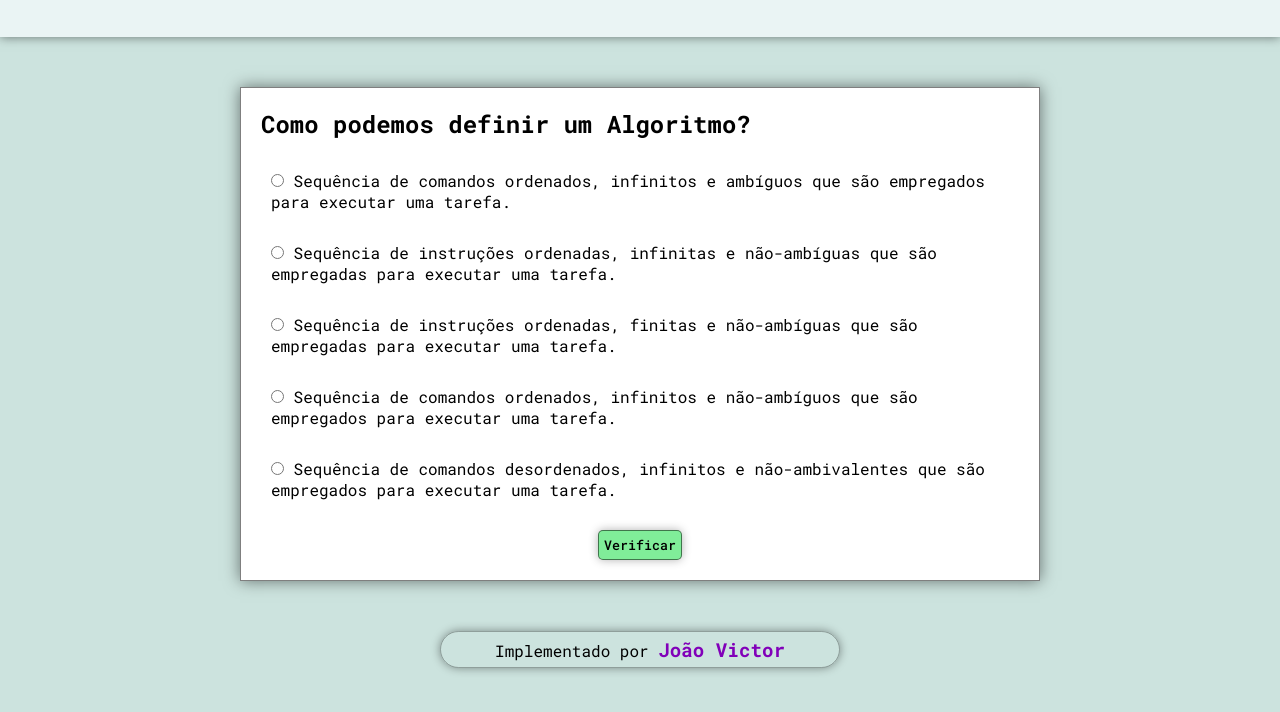
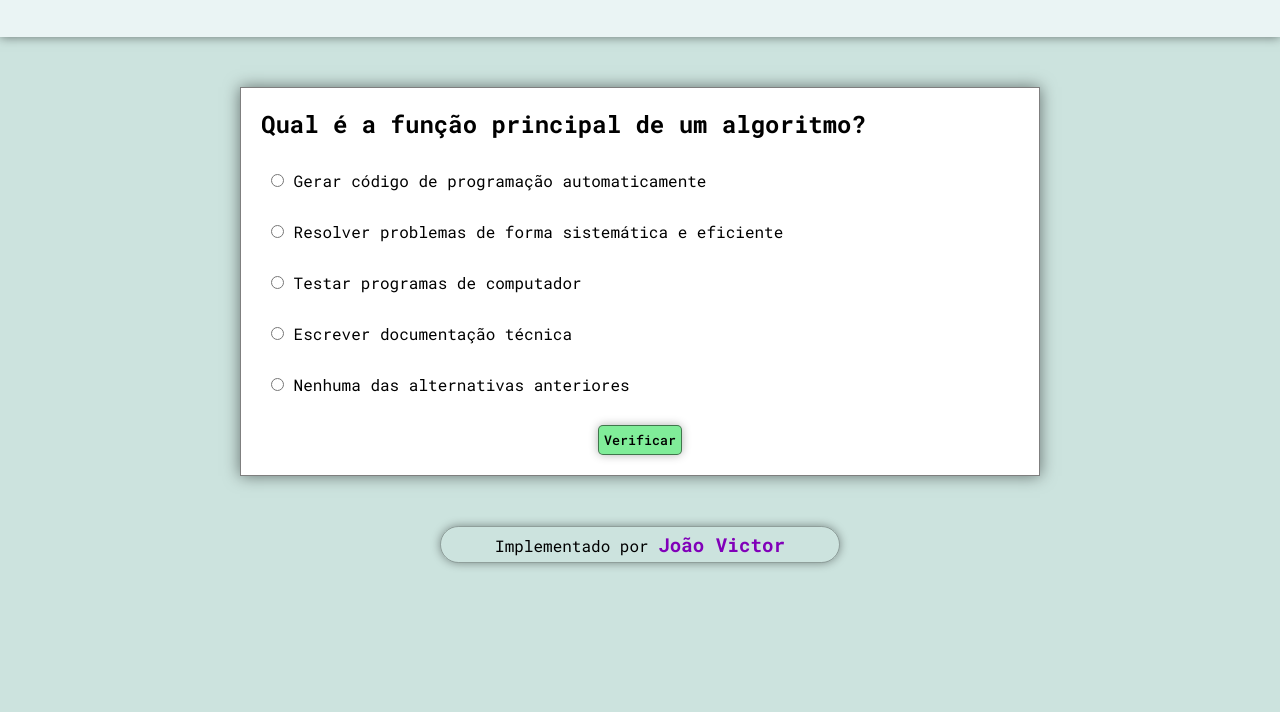
Before and after one commit to JoaoVictor-Noschang/ProjetosPessoais, a plain HTML site: page quiz/index.html in a window 1280 px wide. Shown: the part 76-788 px from the top of the page. Drawn offline with Linux system fonts and the light colour scheme.

Commit message:
update quiz
modulando o quiz e melhorando os ouvintes de funções nos botões de correção e recomeçar

```diff
--- a/quiz/index.html
+++ b/quiz/index.html
@@ -20,7 +20,7 @@
         <p>Implementado por <a href="">João Victor</a></p>
     </footer>
 
-    <script src="script/completo.js"></script>
+    <script type="module" src="script/scripts.js"></script>
 
 </body>
 </html>
--- a/quiz/script/completo.js
+++ /dev/null
@@ -1,113 +0,0 @@
-const listaPerguntas = [
-    {
-        pergunta: "Como podemos definir um Algoritmo?",
-        resposta: "Sequência de instruções ordenadas, finitas e não-ambíguas que são empregadas para executar uma tarefa.",
-        opcoes: [
-            "Sequência de comandos ordenados, infinitos e ambíguos que são empregados para executar uma tarefa.",
-            "Sequência de instruções ordenadas, infinitas e não-ambíguas que são empregadas para executar uma tarefa.",
-            "Sequência de instruções ordenadas, finitas e não-ambíguas que são empregadas para executar uma tarefa.",
-            "Sequência de comandos ordenados, infinitos e não-ambíguos que são empregados para executar uma tarefa.",
-            "Sequência de comandos desordenados, infinitos e não-ambivalentes que são empregados para executar uma tarefa."
-        ]
-    },
-    {
-        pergunta: "Qual dos seguintes itens possui apenas tipos válidos usados em lógica de programação (tipos primitivos)?",
-        resposta: "Inteiro, Booleano, Caractere, Double",
-        opcoes: [
-            "Inteiro, Temporal, Caractere, Double",
-            "Booleano, Real, Inteiro, Irracional",
-            "Inteiro, Booleano, Tipografia, Double",
-            "Inteiro, Booleano, Caractere, Double",
-            "Temporal, Triple, Caractere, Double"
-        ]
-    },
-    {
-        pergunta: "Quais são todos os estados possíveis que um tipo lógico pode assumir?",
-        resposta: "Verdadeiro, Falso",
-        opcoes: [
-            "Verdadeiro, Duvidoso",
-            "Falso, Duvidoso, Verdadeiro",
-            "Incerto, Certo",
-            "Verdadeiro, Falso",
-            "Verdadeiro, Errado"
-        ]
-    },
-    {
-        pergunta: "Qual dos seguintes itens é melhor representado por um valor constante em um algoritmo?",
-        resposta: "Valor matemático de Pi",
-        opcoes: [
-            "Salário de um Funcionário",
-            "Valor da Temperatura no final de semana",
-            "Valor matemático de Pi",
-            "Distância da Terra à Lua",
-            "Velocidade de um carro em movimento"
-        ]
-    },
-    {
-        pergunta: "O que é Compilação?",
-        resposta: "Tradução do código-fonte em um ou mais arquivos que podem ser armazenados e executados quantas vezes se desejar, sem necessitar de nova compilação.",
-        opcoes: [
-            "Comandos contidos no código-fonte são executados à medida em que são traduzidos, sendo necessária a interpretação toda vez que se quiser rodar o programa.",
-            "Tradução do código-fonte em um ou mais arquivos que podem ser armazenados e executados quantas vezes se desejar, sem necessitar de nova compilação.",
-            "Junção de comandos do código-fonte em um arquivo empacotado para distribuição por um meio específico para instalação do programa.",
-            "Execução das instruções contidas em um script contendo o código-fonte, de forma sequencial.",
-            "Organização do código-fonte em uma pasta contendo arquivos em ordem alfabética"
-        ]
-    }
-
-];
-
-let pontuacao = 0;
-
-let indicePergunta = 0;
-let perguntasRespondida = [];
-
-
-function gerenciarPerguntas() {
-    if (indicePergunta < listaPerguntas.length){
-        let pergunta  = listaPerguntas[indicePergunta];
-        let resultado = `<h2>${pergunta.pergunta}</h2>`;
-
-        for (let i in pergunta.opcoes) {
-            resultado += `<label><input name="opcao" type="radio" value="${pergunta.opcoes[i]}"> ${pergunta.opcoes[i]}</label>`;
-        }
-
-        resultado += "<button onclick='corrigir()' >Verificar</button>";
-
-        document.getElementById('pergunta').innerHTML = resultado;
-    } else {
-        quadroPontuacao();
-    }
-}
-
-
-function corrigir() {
-    let respostaUser = document.querySelector('input[name="opcao"]:checked').value;
-
-    if (respostaUser === listaPerguntas[indicePergunta].resposta) {
-        pontuacao++;
-    }
-
-    indicePergunta++;
-    gerenciarPerguntas();
-}
-
-function quadroPontuacao() {
-    let resultado = '<h2>Pontuação Final</h2>';
-    if (pontuacao == 5) {
-        resultado += `<p>Parabéns, ARRASSOU!</p><p>Acertou ${pontuacao} de ${listaPerguntas.length}`;
-    } else if (pontuacao > 2) {
-        resultado += `<p>Parabéns, você está indo bem!</p><p>Acertou ${pontuacao} de ${listaPerguntas.length}`;
-    } else {
-        resultado += `<p>Está precisando melhorar!</p><p>Acertou ${pontuacao} de ${listaPerguntas.length}`;
-    }
-
-    indicePergunta = 0;
-    pontuacao = 0;
-
-    resultado += `<button onclick="gerenciarPerguntas()" >Recomeçar</button>`;
-
-    document.getElementById('pergunta').innerHTML = resultado;
-}
-
-gerenciarPerguntas();
--- /dev/null
+++ b/quiz/script/package.json
@@ -0,0 +1,3 @@
+{
+    "type": "module"
+}
--- /dev/null
+++ b/quiz/script/perguntas.js
@@ -0,0 +1,60 @@
+const listaPerguntas = [
+    {
+        pergunta: "Qual é a função principal de um algoritmo?",
+        resposta: "Resolver problemas de forma sistemática e eficiente",
+        opcoes: [
+            "Gerar código de programação automaticamente",
+            "Resolver problemas de forma sistemática e eficiente",
+            "Testar programas de computador",
+            "Escrever documentação técnica",
+            "Nenhuma das alternativas anteriores"
+        ]
+    },
+    {
+        pergunta: 'O que é um loop "for" em programação?',
+        resposta: "Uma estrutura de repetição",
+        opcoes: [
+            "Uma estrutura condicional",
+            "Uma estrutura de repetição",
+            "Uma função matemática",
+            "Um operador lógico",
+            "Nenhuma das alternativas anteriores"
+        ]
+    },
+    {
+        pergunta: "Qual é a diferença entre uma função e um procedimento em programação?",
+        resposta: "Uma função retorna um valor, enquanto um procedimento não retorna nada",
+        opcoes: [
+            "Uma função retorna um valor, enquanto um procedimento não retorna nada",
+            "Uma função não retorna nada, enquanto um procedimento retorna um valor",
+            "Uma função e um procedimento são a mesma coisa",
+            "Uma função e um procedimento não existem em programação",
+            "Nenhuma das alternativas anteriores"
+        ]
+    },
+    {
+        pergunta: "O que é um algoritmo de ordenação?",
+        resposta: "Um algoritmo que organiza dados em uma ordem específica",
+        opcoes: [
+            "Um algoritmo que organiza dados em uma sequência aleatória",
+            "Um algoritmo que transforma dados em uma lista",
+            "Um algoritmo que remove itens duplicados de uma lista",
+            "Um algoritmo que organiza dados em uma ordem específica",
+            "Nenhuma das alternativas anteriores"
+        ]
+    },
+    {
+        pergunta: 'Qual é a função do operador lógico "AND" (E) em programação?',
+        resposta: "Retorna verdadeiro apenas se todas as expressões forem verdadeiras",
+        opcoes: [
+            "Retorna verdadeiro se pelo menos uma das expressões for verdadeira",
+            "Retorna verdadeiro se nenhuma das expressões for verdadeira",
+            "Retorna verdadeiro apenas se todas as expressões forem verdadeiras",
+            "Retorna verdadeiro se pelo menos uma das expressões for falsa",
+            "Nenhuma das alternativas anteriores"
+        ]
+    }
+
+];
+
+export default listaPerguntas;
--- /dev/null
+++ b/quiz/script/scripts.js
@@ -0,0 +1,67 @@
+import listaPerguntas from "../script/perguntas.js";
+
+let pontuacao = 0;
+
+let indicePergunta = 0;
+
+document.addEventListener('click', function (event) {
+    if (event.target && event.target.id === 'verificar') {
+        console.log('Evento de clique adicionado ao botão Verificar');
+        corrigir();
+    } else if (event.target && event.target.id === 'recomecar') {
+        console.log('recomecar');
+        gerenciarPerguntas();
+    }
+});
+
+function gerenciarPerguntas() {
+    if (indicePergunta < listaPerguntas.length) {
+        let pergunta = listaPerguntas[indicePergunta];
+        let resultado = `<h2>${pergunta.pergunta}</h2>`;
+
+        for (let i in pergunta.opcoes) {
+            resultado += `<label><input name="opcao" type="radio" value="${pergunta.opcoes[i]}"> ${pergunta.opcoes[i]}</label>`;
+        }
+
+        resultado += "<button id='verificar' >Verificar</button>";
+
+        let a = document.getElementById('verificar');
+
+        document.getElementById('pergunta').innerHTML = resultado;
+    } else {
+        quadroPontuacao();
+    }
+}
+
+
+function corrigir() {
+    console.log('Função corrigir() foi chamada');
+    let respostaUser = document.querySelector('input[name="opcao"]:checked').value;
+
+    if (respostaUser === listaPerguntas[indicePergunta].resposta) {
+        pontuacao++;
+    }
+
+    indicePergunta++;
+    gerenciarPerguntas();
+}
+
+function quadroPontuacao() {
+    let resultado = '<h2>Pontuação Final</h2>';
+    if (pontuacao == 5) {
+        resultado += `<p>Parabéns, ARRASSOU!</p><p>Acertou ${pontuacao} de ${listaPerguntas.length}`;
+    } else if (pontuacao > 2) {
+        resultado += `<p>Parabéns, você está indo bem!</p><p>Acertou ${pontuacao} de ${listaPerguntas.length}`;
+    } else {
+        resultado += `<p>Está precisando melhorar!</p><p>Acertou ${pontuacao} de ${listaPerguntas.length}`;
+    }
+
+    indicePergunta = 0;
+    pontuacao = 0;
+
+    resultado += `<button id="recomecar">Recomeçar</button>`;
+
+    document.getElementById('pergunta').innerHTML = resultado;
+}
+
+gerenciarPerguntas();
--- a/quiz/style/style.css
+++ b/quiz/style/style.css
@@ -73,6 +73,7 @@ main button {
     border-radius: 5px;
     box-shadow: 0 0 10px rgba(0, 0, 0, 0.3);
     display: block;
+    cursor: pointer;
 }
 
 footer {
```
Also changed, not shown: quiz/script/descartes/correcao.js (deleted, +0 -13 lines), quiz/script/descartes/exibicao_pergunta.js (deleted, +0 -31 lines), quiz/script/descartes/perguntas.js (deleted, +0 -61 lines), quiz/script/original/completo.js (added, +113 -0 lines).
